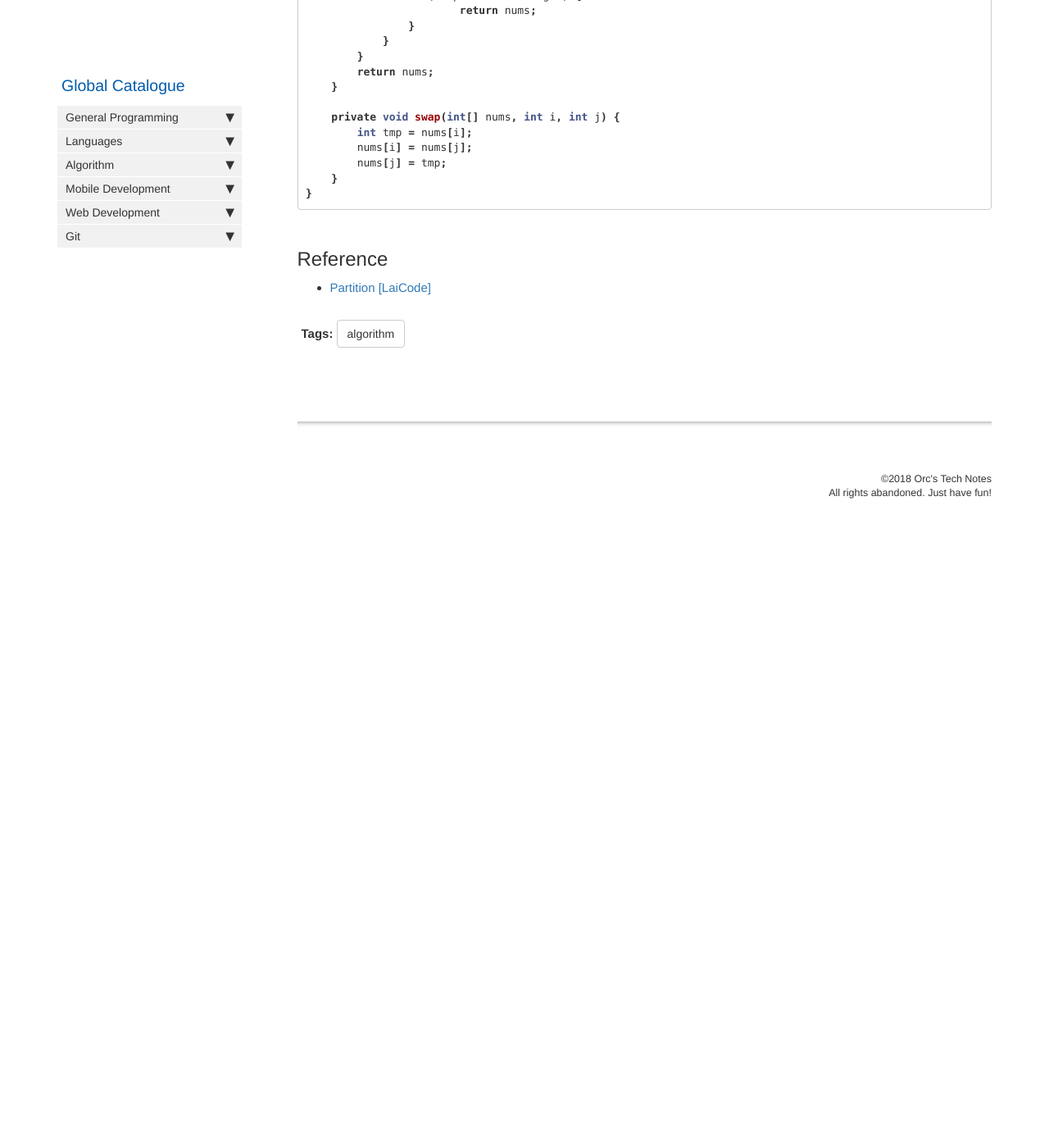
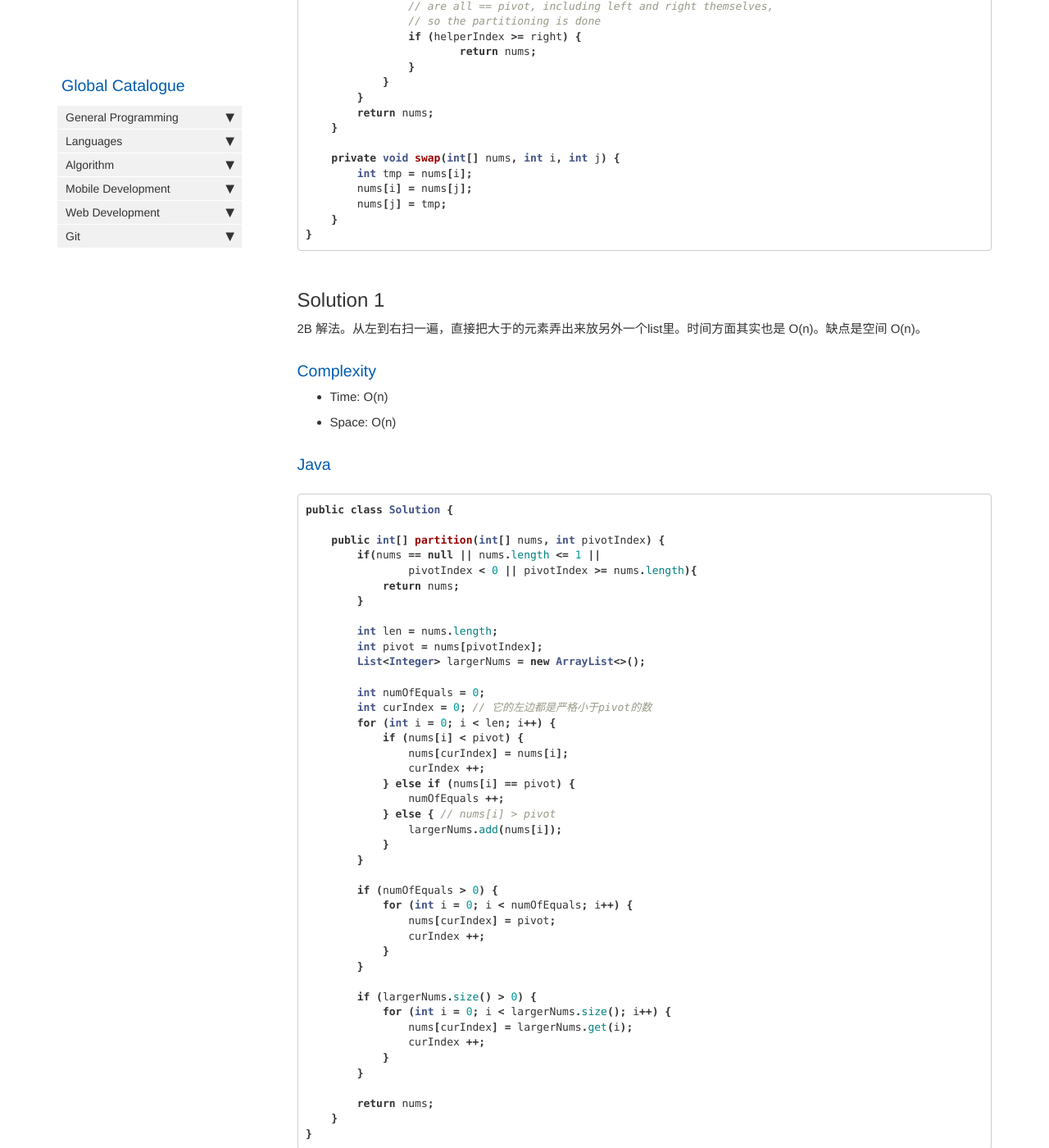
Before and after one commit to HungryOrc/hungryorc.github.io, a Jekyll site: the page built from pages/algorithm/algorithm_partition_array_strictly_smaller_or_larger.md, in a window 1280 px wide and 1400 px high, scrolled down 1926 px. Shown: the whole window at 82% size. Built offline with Jekyll 4.4.1, drawn with Linux system fonts in a browser that asks for light colours; nearby versions of some CDN libraries; comment, search, counter and statistics services are not loaded; before the commit the page ends 2587 px from its top, so only the background shows below that; some of the changed text lies outside the part shown.

Commit message:
Update algorithm_partition_array_strictly_smaller_or_larger.md

````diff
--- a/pages/algorithm/algorithm_partition_array_strictly_smaller_or_larger.md
+++ b/pages/algorithm/algorithm_partition_array_strictly_smaller_or_larger.md
@@ -29,11 +29,13 @@ Assumption: The array is not null or empty. pivotIndex is within the boundary of
 * Space: O(1)
 
 ### Java
+我自己的code
 ```java
 public class Solution {
 
     public int[] partition(int[] nums, int pivotIndex) {
-        if(nums == null || nums.length <= 1){
+        if(nums == null || nums.length <= 1 ||
+                pivotIndex < 0 || pivotIndex >= nums.length){
             return nums;
         }
 
@@ -106,6 +108,58 @@ public class Solution {
 }
 ```
 
+## Solution 1
+2B 解法。从左到右扫一遍，直接把大于的元素弄出来放另外一个list里。时间方面其实也是 O(n)。缺点是空间 O(n)。
+
+### Complexity
+* Time: O(n)
+* Space: O(n)
+
+### Java
+```java
+public class Solution {
+
+    public int[] partition(int[] nums, int pivotIndex) {
+        if(nums == null || nums.length <= 1 ||
+                pivotIndex < 0 || pivotIndex >= nums.length){
+            return nums;
+        }
+
+        int len = nums.length;
+        int pivot = nums[pivotIndex];
+        List<Integer> largerNums = new ArrayList<>();
+
+        int numOfEquals = 0;
+        int curIndex = 0; // 它的左边都是严格小于pivot的数
+        for (int i = 0; i < len; i++) {
+            if (nums[i] < pivot) {
+                nums[curIndex] = nums[i];
+                curIndex ++;
+            } else if (nums[i] == pivot) {
+                numOfEquals ++;
+            } else { // nums[i] > pivot
+                largerNums.add(nums[i]);
+            }
+        }
+
+        if (numOfEquals > 0) {
+            for (int i = 0; i < numOfEquals; i++) {
+                nums[curIndex] = pivot;
+                curIndex ++;
+            }
+        }
+
+        if (largerNums.size() > 0) {
+            for (int i = 0; i < largerNums.size(); i++) {
+                nums[curIndex] = largerNums.get(i);
+                curIndex ++;
+            }
+        }
+
+        return nums;
+    }
+}
+```
 
 ## Reference
 * [Partition [LaiCode]](https://app.laicode.io/app/problem/549)
````
Also changed, not shown: other parts of pages/algorithm/algorithm_partition_array_strictly_smaller_or_larger.md (+1 -1 lines).
